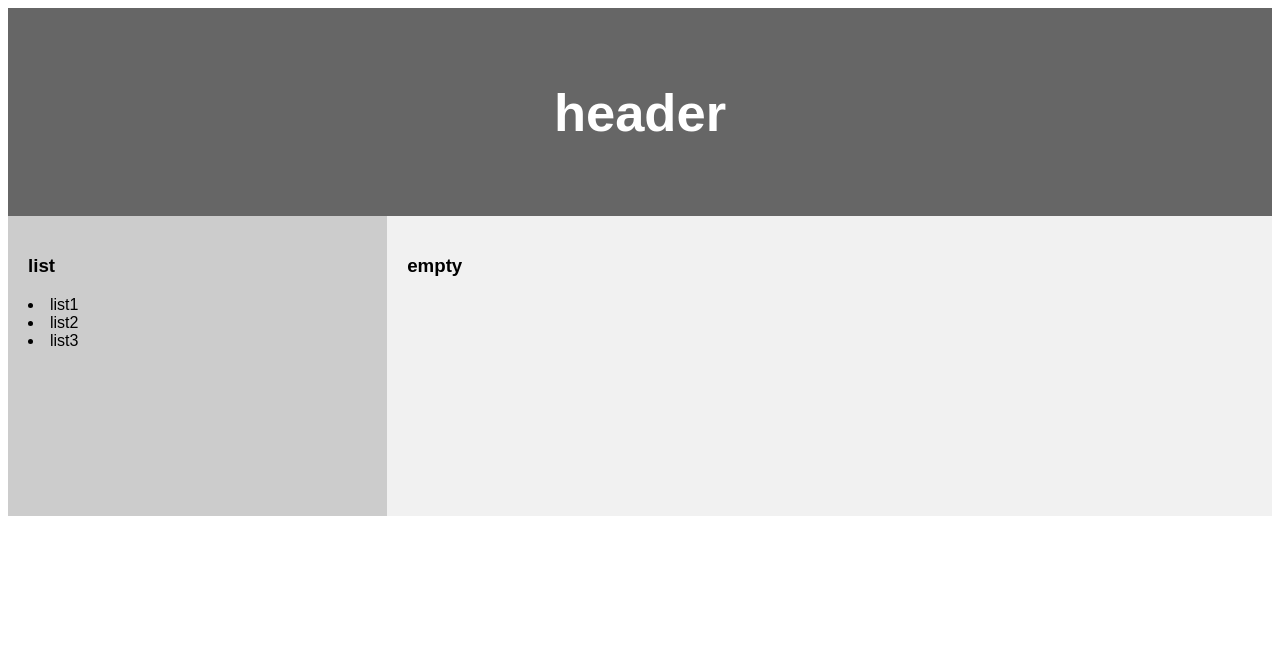
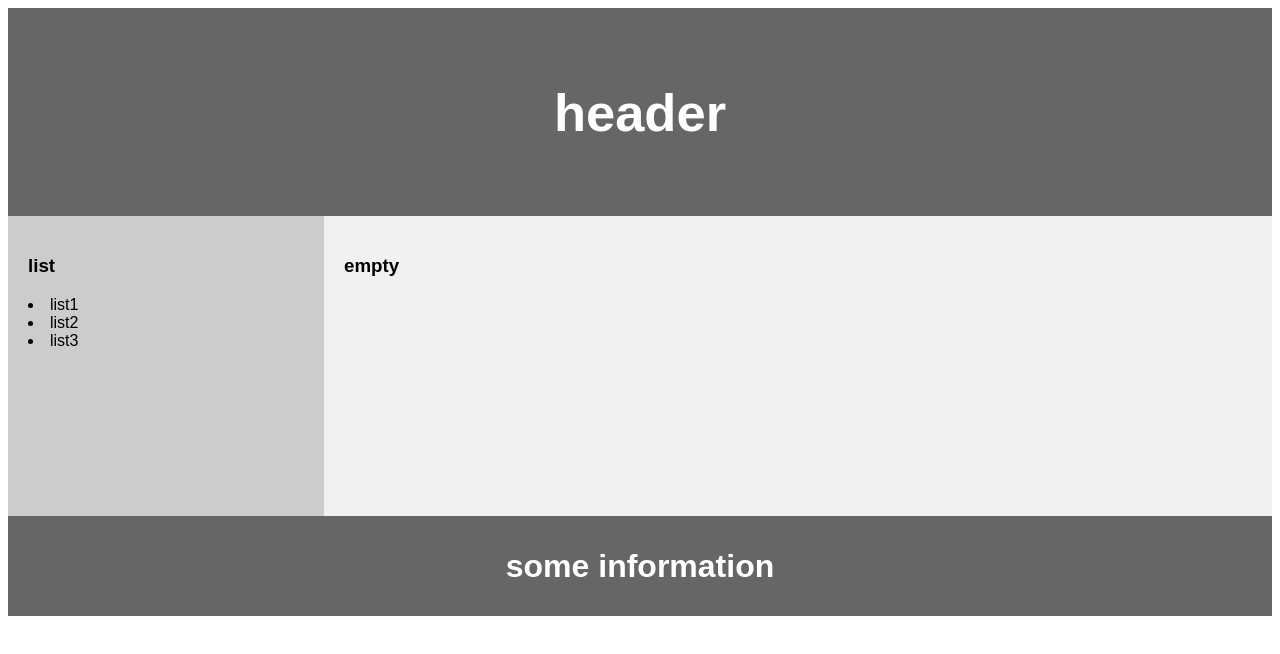
Before and after one commit to F84064014/F84064014.github.io, a plain HTML site: page index.html in a window 1280 px wide. Drawn offline with Linux system fonts and the light colour scheme.

Commit message:
add footer

```diff
--- a/index.html
+++ b/index.html
@@ -3,6 +3,7 @@
 
 <head>
     <meta charset="utf-8">
+    <meta name="viewport" content="width=device-width, initial-scale=1">
     <title>F84064014</title>
     <style>
         * {
@@ -19,7 +20,8 @@
             text-align: center;
             font-size: 35px;
             color: white;
-            width: 100%
+            width: 100%;
+            height: 100%;
         }
 
         section:after {
@@ -30,7 +32,7 @@
 
         nav {
             float: left;
-            width: 30%;
+            width: 25%;
             height: 300px;
             /* only for demonstration, should be removed */
             background: #ccc;
@@ -40,10 +42,17 @@
         article {
             float: left;
             padding: 20px;
-            width: 70%;
+            width: 75%;
             background-color: #f1f1f1;
             height: 300px;
             /* only for demonstration, should be removed */
+        }
+
+        footer {
+            background-color: #666;
+            padding: 10px;
+            text-align: center;
+            color: white;
         }
     </style>
 </head>
@@ -64,6 +73,9 @@
             <h1>empty</h1>
         </article>
     </section>
+    <footer>
+        <h1>some information</h1>
+    </footer>
 </body>
 
 </html>
```
